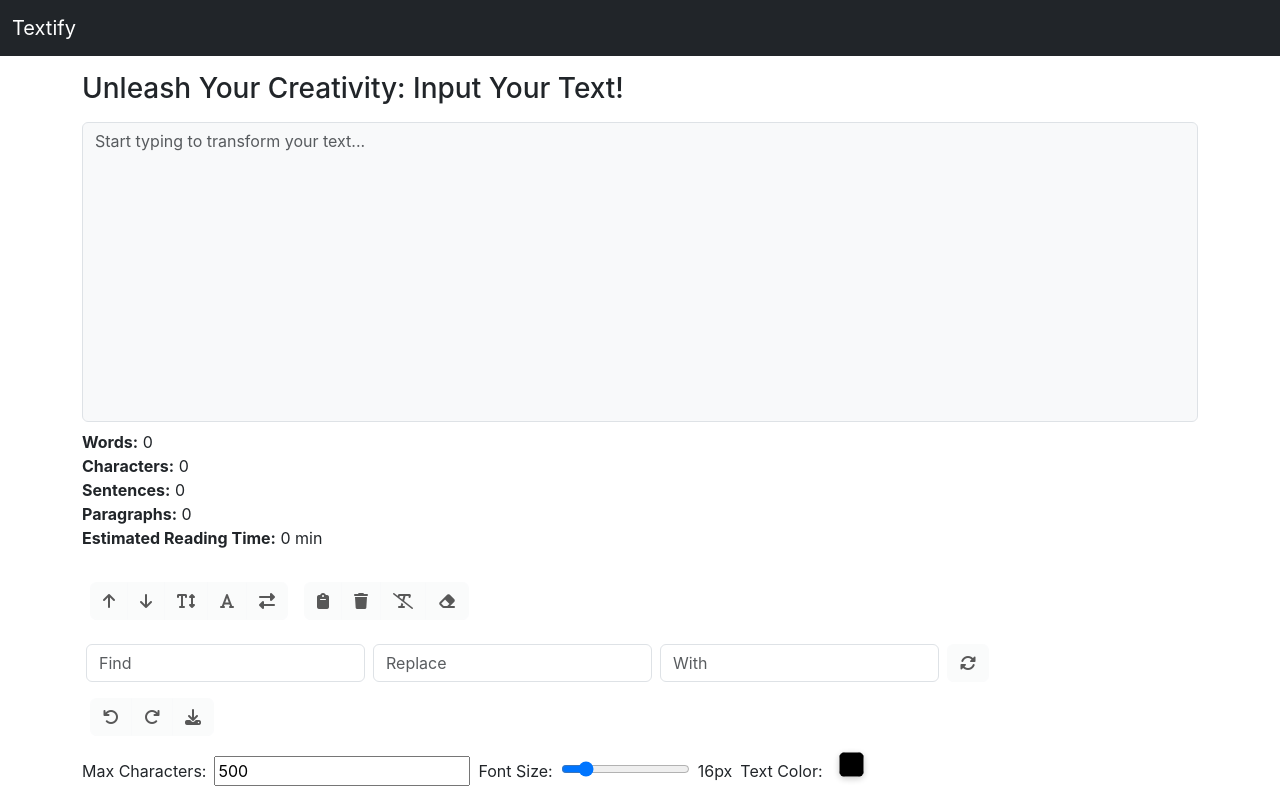
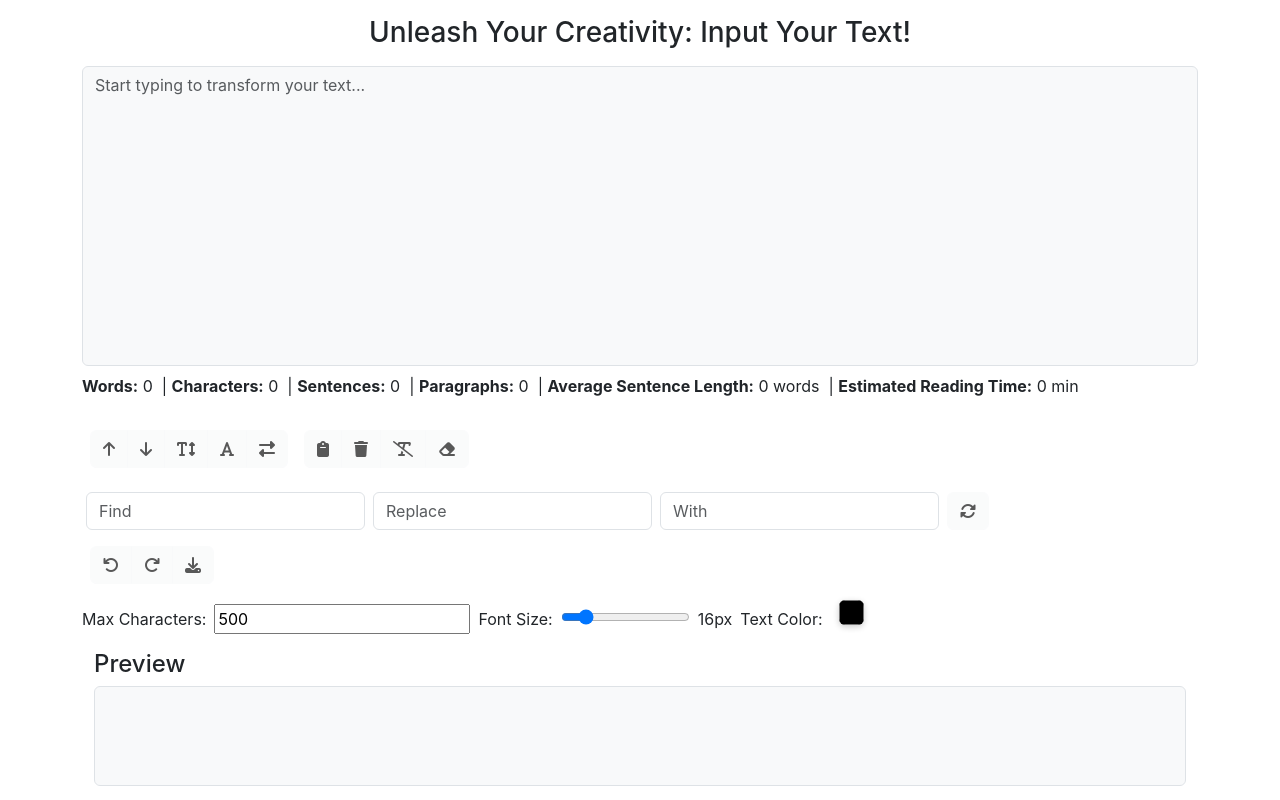
Before and after one commit to DBadshahCode/TextUtils, a React (Create React App) app: page / in a window 1280 px wide. Shown: the top 800 px of the page. Built offline with nearby package versions, Linux system fonts and the light colour scheme.

Commit message:
Navbar removed

```diff
--- a/src/App.js
+++ b/src/App.js
@@ -1,5 +1,5 @@
 import React from 'react';
-import Navbar from './components/Navbar';
+// import Navbar from './components/Navbar';
 import TextEditor from './components/TextEditor';
 import '@fortawesome/fontawesome-free/css/all.min.css';
 // import RichTextEditor from './components/RichTextEditor';
@@ -7,7 +7,7 @@ import '@fortawesome/fontawesome-free/css/all.min.css';
 function App() {
   return (
     <div>
-      <Navbar title="Textify" />
+      {/* <Navbar title="Textify" /> */}
       {/* <RichTextEditor heading="Unleash Your Creativity: Input Your Text!"  /> */}
       <TextEditor heading="Unleash Your Creativity: Input Your Text!" />
     </div>
--- a/src/components/TextEditor.js
+++ b/src/components/TextEditor.js
@@ -124,7 +124,7 @@ export default function TextEditor({ heading }) {
 
   return (
     <div className={`container my-3`}>
-      <h3 className="mb-3">{heading}</h3>
+      <h3 className="mb-3 text-center">{heading}</h3>
       <TextArea
         text={text}
         handleTextChange={handleTextChange}
--- a/src/components/TextStatistics.js
+++ b/src/components/TextStatistics.js
@@ -10,10 +10,11 @@ const TextStatistics = ({ text }) => {
   return (
     <div className="my-2">
       <p>
-        <strong>Words:</strong> {words} <br />
-        <strong>Characters:</strong> {characters} <br />
-        <strong>Sentences:</strong> {sentenceCount} <br />
-        <strong>Paragraphs:</strong> {paragraphCount} <br />
+        <strong>Words:</strong> {words} &nbsp;|&nbsp;
+        <strong>Characters:</strong> {characters} &nbsp;|&nbsp;
+        <strong>Sentences:</strong> {sentenceCount} &nbsp;|&nbsp;
+        <strong>Paragraphs:</strong> {paragraphCount} &nbsp;|&nbsp;
+        <strong>Average Sentence Length:</strong> {words / sentenceCount || 0} words &nbsp;|&nbsp;
         <strong>Estimated Reading Time:</strong> {readingTime} min
       </p>
     </div>
```
